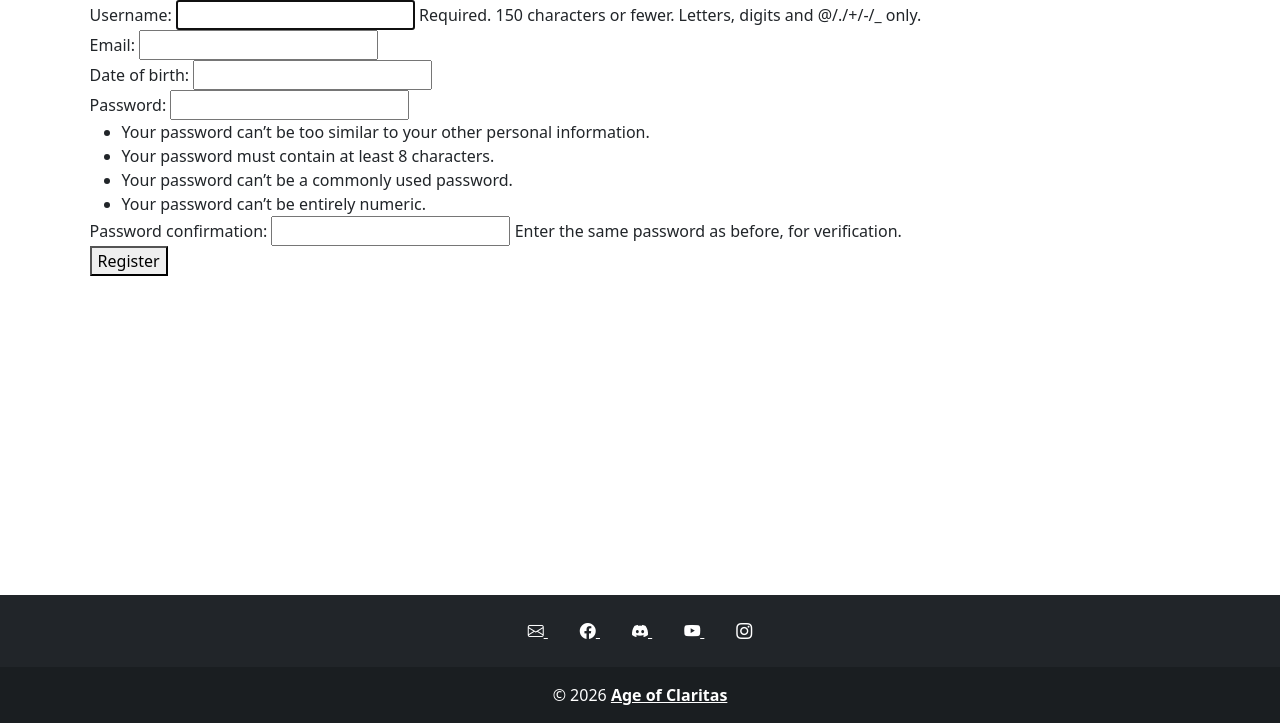
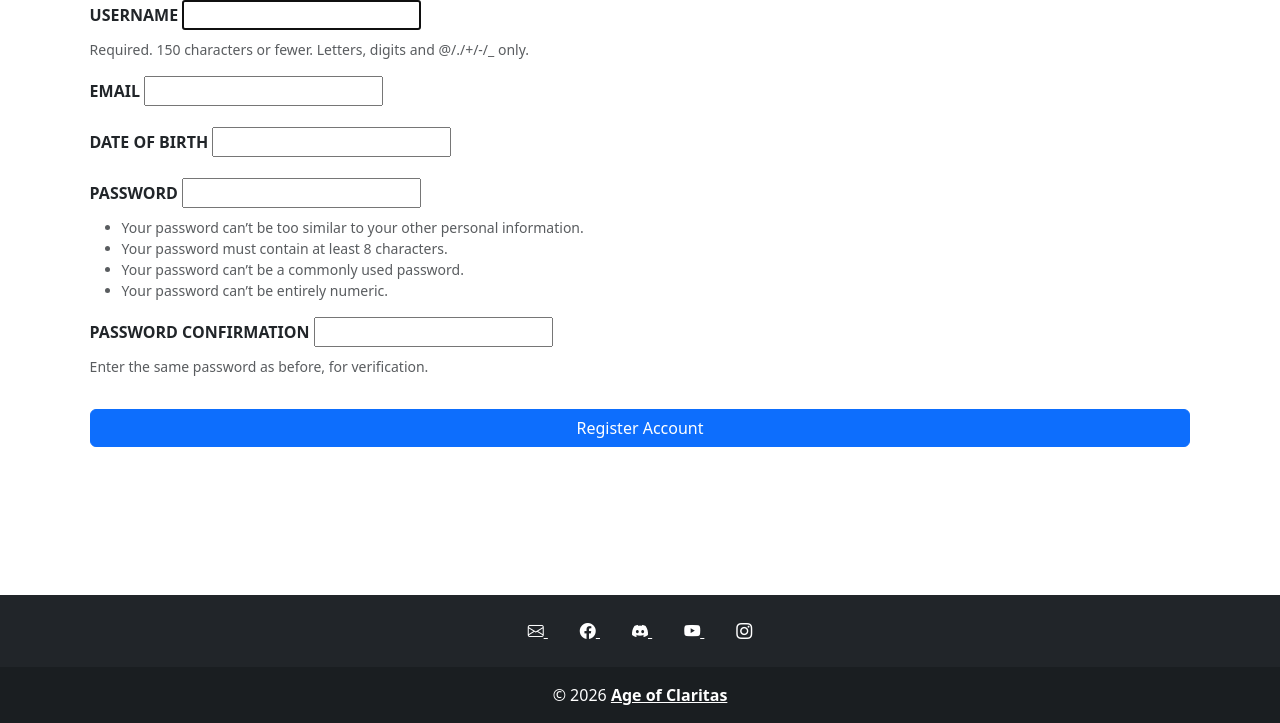
Before and after one commit to KasenFudge/ageofclaritas-webapp, a Django app: page /accounts/register/ in a window 1280 px wide. Shown: the part 77-800 px from the top of the page. Run offline with Django 5.2, Linux system fonts and the light colour scheme.

Commit message:
Trying to improve Account Creation

```diff
--- a/accounts/templates/registration/register.html
+++ b/accounts/templates/registration/register.html
@@ -4,9 +4,21 @@
   Age of Claritas - Register
 {% endblock title_tag %}
 {% block content %}
-  <form method="post">
+  <form method="post" class="needs-validation" novalidate>
     {% csrf_token %}
-    {{ form.as_p }}
-    <button type="submit">Register</button>
+    {% for field in form %}
+      <div class="mb-3">
+        <label for="{{ field.id_for_label }}"
+               class="form-label fw-bold text-uppercase">{{ field.label }}</label>
+        {{ field }}
+        {% if field.help_text %}
+          <div class="form-text text-muted small">{{ field.help_text }}</div>
+        {% endif %}
+        {% for error in field.errors %}
+          <div class="text-danger small">{{ error }}</div>
+        {% endfor %}
+      </div>
+    {% endfor %}
+    <button type="submit" class="btn btn-primary w-100 mt-3">Register Account</button>
   </form>
 {% endblock content %}
```
